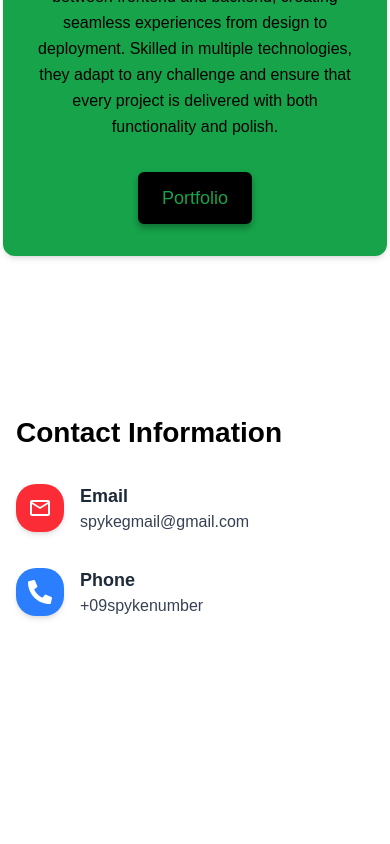
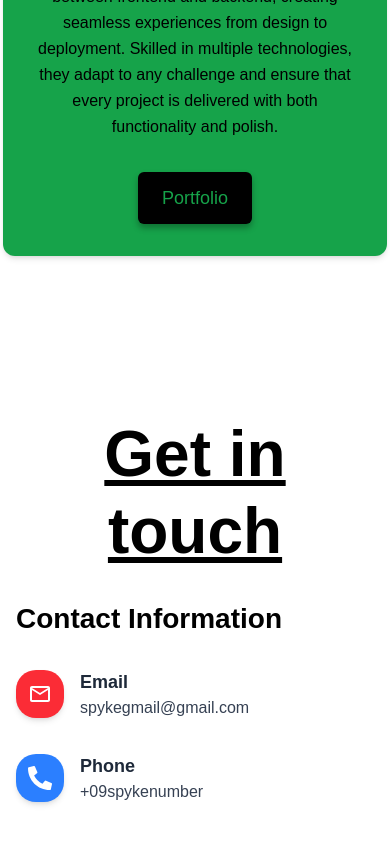
Before and after one commit to HoogaBoga/group-portfolio, a Next.js app: page / in a window 390 px wide. Shown: the part 4078-4922 px from the top of the page. Built offline with nearby package versions, Linux system fonts and the light colour scheme.

Commit message:
Chore: Addded get in touch text and centered it

```diff
--- a/src/components/Contact.tsx
+++ b/src/components/Contact.tsx
@@ -45,7 +45,8 @@ const Contact: React.FC = () => {
   return (
     <section id="contact" className="w-full bg-brand-white">
       <div className="max-w-6xl mx-auto px-4 md:px-6 lg:px-8 py-16">
-        <div className="flex flex-row flex-nowrap gap-12 lg:gap-16 items-start">
+        <h1 className="font-inter font-bold text-[64px] leading-[77px] underline text-black text-center">Get in touch</h1>
+        <div className="flex flex-row flex-nowrap gap-12 lg:gap-16 items-start mt-8">
           <ContactInfo />
           <ContactForm />
         </div>
```
